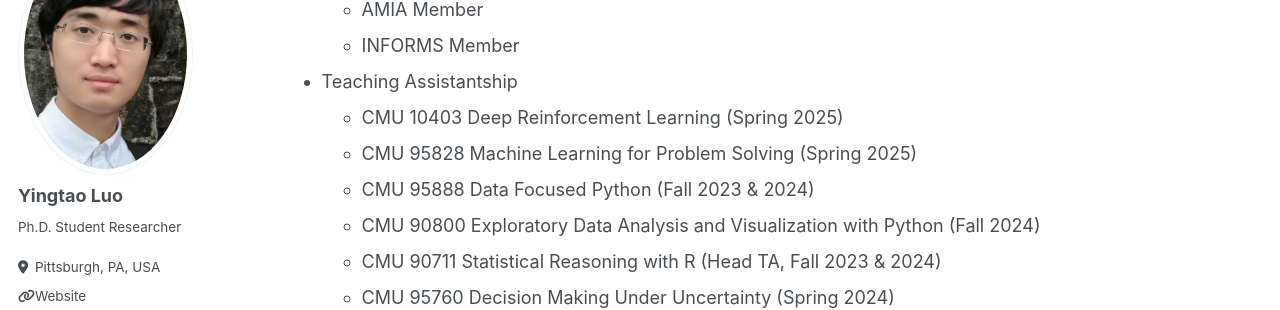
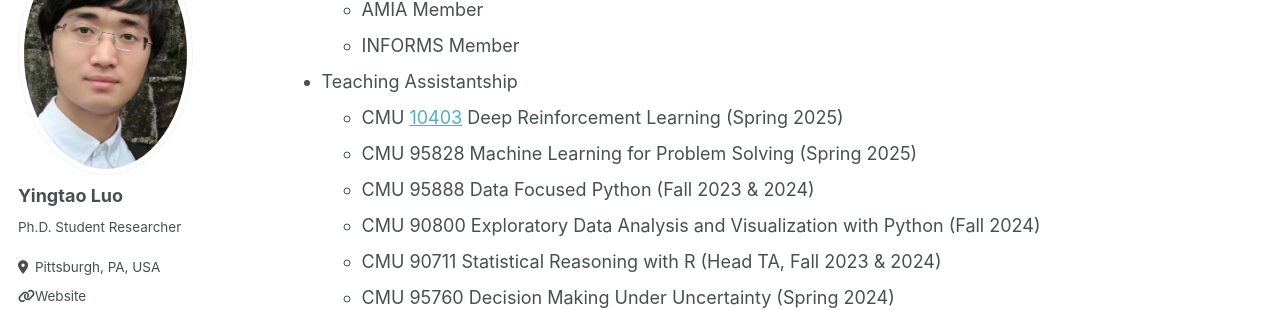
Before and after one commit to yingtaoluo/yingtaoluo.github.io, a Jekyll site: the page built from _pages/experiences.md, in a window 1280 px wide and 900 px high, scrolled down 1708 px. Shown: the part 153-463 px from the top of the window. Built offline with Jekyll 4.4.1, drawn with Linux system fonts in a browser that asks for light colours; some web fonts are replaced; part of the change alters nothing that is shown.

```diff
--- a/_pages/experiences.md
+++ b/_pages/experiences.md
@@ -63,7 +63,7 @@ Academic Services
   * AMIA Member
   * INFORMS Member
 * Teaching Assistantship
-  * CMU 10403 Deep Reinforcement Learning (Spring 2025)
+  * CMU [10403](https://cmudeeprl.github.io/403website_s25/) Deep Reinforcement Learning (Spring 2025)
   * CMU 95828 Machine Learning for Problem Solving (Spring 2025)
   * CMU 95888 Data Focused Python (Fall 2023 & 2024)
   * CMU 90800 Exploratory Data Analysis and Visualization with Python (Fall 2024)
```
